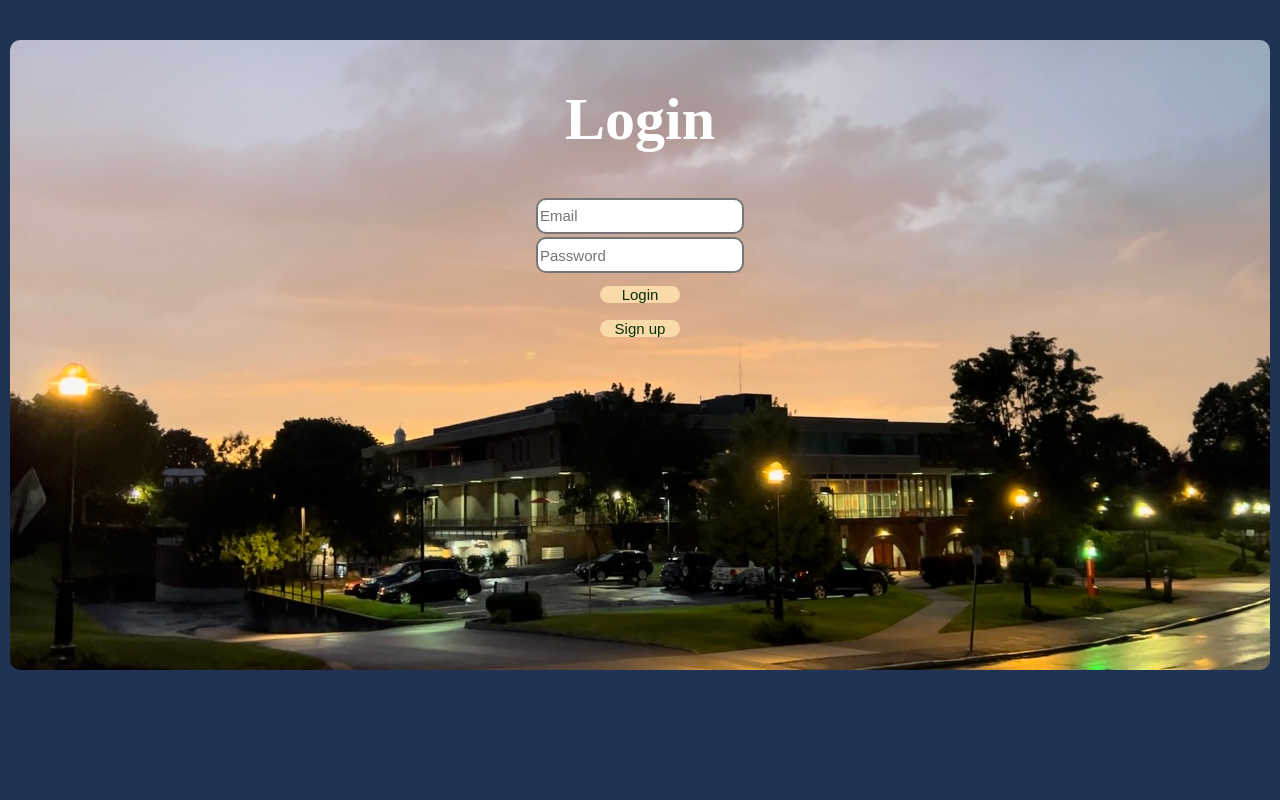
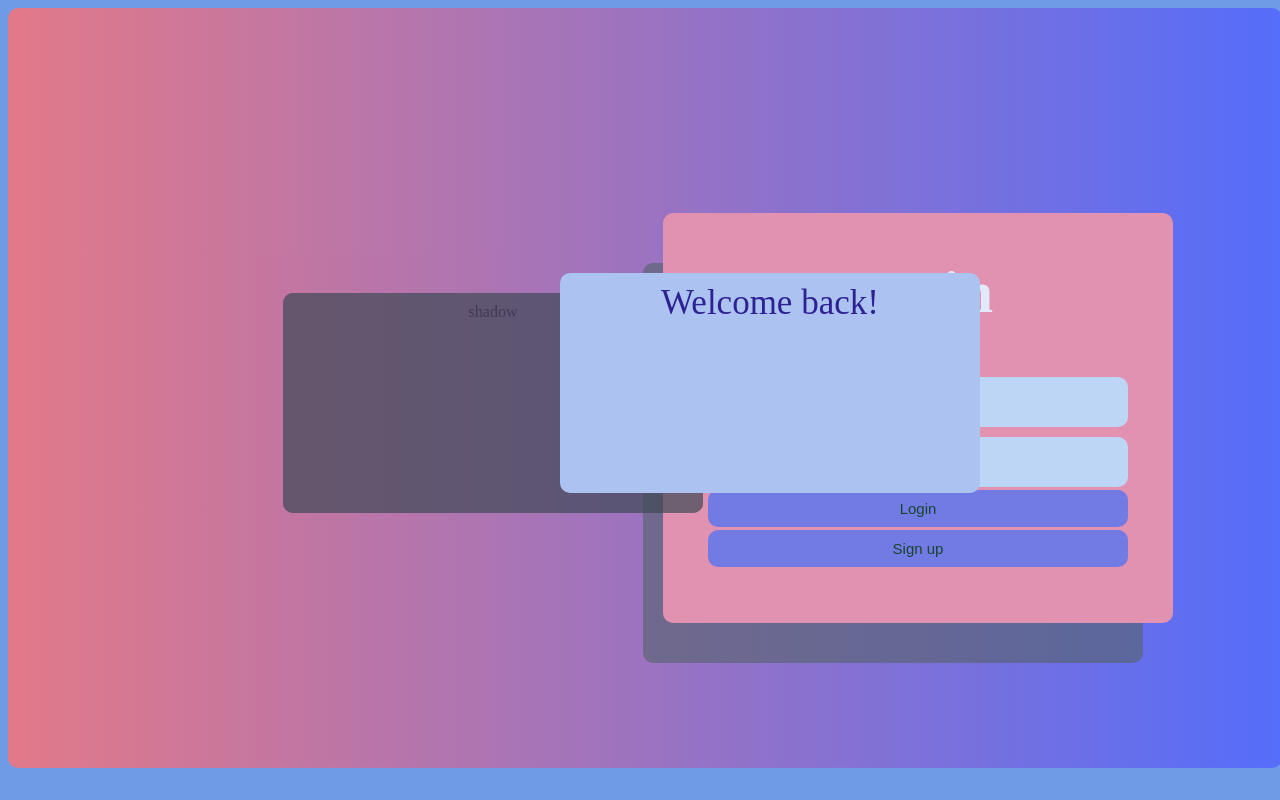
Before and after one commit to Rcheng2003/Sone, a React (Create React App) app in the folder client/: page /login in a window 1280 px wide. Built offline with nearby package versions, Linux system fonts and the light colour scheme.

Commit message:
New New CSS

```diff
--- a/client/src/components/Background-Video/Background.css
+++ b/client/src/components/Background-Video/Background.css
@@ -1,5 +1,4 @@
 .mini-sidebar{
-    background-color: grey;
     background: linear-gradient(90deg, rgb(252, 143, 75) 0%, rgba(28, 4, 180, 0.944) 100%);
     width: 300px;
     height: 150px;
@@ -49,7 +48,7 @@
     height: 100%;
     opacity: 80%;
     position: relative;
-
+    background-attachment: fixed;
 }
 
 .options{
--- a/client/src/components/Calculator/Calculator.css
+++ b/client/src/components/Calculator/Calculator.css
@@ -8,16 +8,16 @@
 }
 
 .calc {
-    background: linear-gradient(to right, #8ab4a2, #41584e);
-    height: 525px;
-    width: 325px;
+    background: linear-gradient(to right, #60ef9c, #20eded);
+    height: 300px;
+    width: 200px;
     border-radius: 15px;
     flex-direction: column;
     padding: 10px;
 }
 
 .display, .buttons {
-    background: #34463e;
+    background: #064466;
     opacity: 0.75;
     flex-direction: column;
     border-radius: 10px;
@@ -30,7 +30,7 @@
 .display {
     color: white;
     text-align: right;
-    font-size: 80px;
+    font-size: 50px;
     margin-bottom: 10px;
 }
 
@@ -43,8 +43,8 @@
 }
 
 .equalsBox, .Calcbox {
-    background: grey;
-    height: 70px;
+    background: rgb(218, 236, 140);
+    height: 30px;
     border-radius: 5px;
     display: flex;
     justify-content: center;
@@ -53,11 +53,11 @@
 }
 
 .Calcbox {
-    width: 70px;
+    width: 40px;
 
 }
 .equalsBox {
-    width: 150px;
+    width: 90px;
 }
 
 .equalsBox:hover, .Calcbox:hover {
--- a/client/src/components/Calendar/Calendar.css
+++ b/client/src/components/Calendar/Calendar.css
@@ -4,6 +4,7 @@
   border-radius: 8px;
   padding: 10px;
   width: 70%;
+  z-index: 1;
 }
 
 /* Custom styles for event elements */
--- a/client/src/components/Navbar/Navbar.css
+++ b/client/src/components/Navbar/Navbar.css
@@ -2,7 +2,8 @@
     display: center;
     list-style: none;
     align-items: center;
-
+    z-index: 3;
+    position: absolute;
 }
 
 .mainArrow{
@@ -12,7 +13,6 @@
     padding: 8px;
     border-radius: 10px;
     opacity: 40%;
-
     width: 20px;
     font-size: 40px;
     text-align: center;
--- a/client/src/components/Notepad/Notepad.css
+++ b/client/src/components/Notepad/Notepad.css
@@ -5,6 +5,7 @@
     padding-right: 15px;
     padding-left: 15px;
     min-height: 100vh;
+    z-index: 0;
 }
 
 .notes-list {
--- a/client/src/components/TopNavbar/TopNavbar.css
+++ b/client/src/components/TopNavbar/TopNavbar.css
@@ -4,19 +4,23 @@
   display: flex;
   justify-content: space-between;
   align-items: center;
-  background-color: #333;
+  background-color: rgb(226, 106, 106);
   color: #fff;
-  padding: 1rem;
+  padding: 5px;
+  border-radius: 10px;
 }
 
 .logo {
   font-size: 1.5rem;
   font-weight: bold;
+
 }
 
 .nav-links {
   display: flex;
   list-style: none;
+  font-family: "Gill Sans";
+  font-size: 20px;;
 }
 
 .nav-links li {
@@ -30,7 +34,7 @@
 }
 
 .nav-links li a:hover {
-  color: #f39c12;
+  color: #5512f3;
 }
 
 .roomButton{
@@ -38,5 +42,5 @@
 }
 
 .roomButton:hover{
-  color: #f39c12;
+  color: #5512f3;
 }
--- a/client/src/pages/HomePage.css
+++ b/client/src/pages/HomePage.css
@@ -1,4 +1,4 @@
 body{
-    background-color: #203354;
+    background-color: #6e9ae6;
 
 }
--- a/client/src/pages/LoginPage.css
+++ b/client/src/pages/LoginPage.css
@@ -1,36 +1,95 @@
 .Login{
+    background: linear-gradient(to right,rgb(255, 113, 113), rgb(79, 99, 255));
+    text-align: center;
+    object-fit: fill;
+    opacity: 80%;
+    margin: auto;
+    width: 100%;
+    height: 750px;
+    padding: 5px;
+    background-position: center center;
+    background-size: cover;
+    border-radius: 10px;
+    justify-content: space-between;
+    position: sticky;
+
+}
+
+.LoginShadow{
+    width: 500px;
+    height: 400px;
+    margin-top: 250px;
+    margin-left: 630px;
+    border-radius: 10px;
+    position: absolute;
+    box-shadow: inset 0 0 0 1000px rgba(82, 85, 83, 0.637);
+    color: white;
+}
+.Loginn{
     font-size: 30px;
-    align-items: center;
-    text-align: center;
-    color: rgb(255, 255, 255);
-    margin: auto;
-    background-color: rgb(105, 243, 199);
-    width: 1250px;
-    margin-top: 40px;
-    height: 620px;
+    width: 500px;
+    height: 400px;
+    margin-top: 200px;
+    margin-left: 650px;
+    background-color:rgb(254, 145, 163);
+    border-radius: 10px;
+    justify-content: space-between;
+    align-self: center;
     padding: 5px;
-    border-radius: 10px;
-    background: url("IMG_7675.jpg");
-
+    position: relative;
+    color: white;
 }
 
 
 .buttL{
     border-radius: 10px;
     color: rgb(5, 48, 4);
-    background-color: rgb(250, 218, 170);
+    background-color: rgb(115, 115, 227);
     border-style: none;
-    width: 80px;
+    width: 420px;
     font-size: 15px;
     margin-top: -10px;
-    padding: 0px;
+    padding: 10px;
+    margin-top: -10px;
 }
 
 .InputL{
-    margin-top: -20px;
+    margin-top: 10px;
     border-radius: 10px;
-    width: 200px;
+    width: 400px;
     font-size: 15px;
+    padding: 10px;
     height: 30px;
-    border-style: solid;
+    border-style: none;
+    background-color: rgb(209, 229, 249);
 }
+
+.WelcomeL{
+    width: 400px;
+    font-size: 35px;
+    padding: 10px;
+    height: 200px;
+    background-color: rgb(188, 206, 246);
+    border-radius: 10px;
+    margin-left: 250px;
+    align-self: baseline;
+    position: relative;
+    margin-top: -350px;
+    color: rgb(31, 5, 127);
+    justify-self: center;
+}
+
+.WelcomeLShadow{
+
+    width: 400px;
+    padding: 10px;
+    height: 200px;
+    background-color: rgb(0, 0, 0);
+    border-radius: 10px;
+    margin-left: 270px;
+    margin-top: -330px;
+    box-shadow: inset 0 0 0 1000px rgba(82, 85, 83, 0.637);
+    opacity: 70%;
+    position: absolute;
+
+}
--- a/client/src/pages/LoginPage.js
+++ b/client/src/pages/LoginPage.js
@@ -38,6 +38,8 @@ function LoginPage() {
   return (
     <div>
       <div className="Login">
+        <div className="LoginShadow"></div>
+        <div className="Loginn">
       <h1>Login</h1>
       <form onSubmit={loginUser}>
         <input className="InputL"
@@ -58,6 +60,17 @@ function LoginPage() {
       </form>
       <button className="buttL" onClick={() => navigate("/register")}>Sign up</button>
     </div>
+
+    <div className="WelcomeLShadow">
+      shadow
+    </div>
+
+    <div className="WelcomeL">
+      Welcome back!
+    </div>
+
+
+    </div>
     </div>
   );
 }
--- a/client/src/pages/RegisterPage.css
+++ b/client/src/pages/RegisterPage.css
@@ -1,37 +1,95 @@
 .Background{
-    background: url("image.png");
+    background: linear-gradient(to right,rgb(255, 113, 113), rgb(79, 99, 255));
     text-align: center;
     object-fit: fill;
-    color: rgb(16, 90, 111);
+    opacity: 80%;
     margin: auto;
-    width: 1250px;
-    margin-top: 40px;
-    height: 620px;
+    width: 100%;
+    height: 750px;
     padding: 5px;
     background-position: center center;
     background-size: cover;
     border-radius: 10px;
+    justify-content: space-between;
+    position: sticky;
 }
+
+.BackgroundRshadow{
+    width: 500px;
+    height: 400px;
+    margin-top: 230px;
+    margin-left: 290px;
+    border-radius: 10px;
+    position: absolute;
+    box-shadow: inset 0 0 0 1000px rgba(82, 85, 83, 0.637);
+    color: white;
+}
+
 .Register{
     font-size: 30px;
+    width: 500px;
+    height: 400px;
+    margin-top: 200px;
+    margin-left: 250px;
+    background-color: rgb(188, 206, 246);
+    border-radius: 10px;
+    justify-content: space-between;
+    align-self: center;
+    padding: 5px;
+    position: relative;
 }
+
 
 .buttR{
     border-radius: 10px;
-    color: rgb(5, 48, 4);
-    background-color: rgb(142, 194, 246);
+    background-color: rgb(115, 115, 227);
     border-style: none;
-    width: 80px;
+    width: 420px;
     font-size: 15px;
     margin-top: -10px;
-    padding: 0px;
+    padding: 10px;
+    margin-top: -10px;
 }
 
 .InputR{
-    margin-top: -20px;
+    margin-top: 10px;
     border-radius: 10px;
-    width: 200px;
+    width: 400px;
     font-size: 15px;
+    padding: 10px;
     height: 30px;
-    border-style: solid;
+    border-style: none;
+    background-color: rgb(209, 229, 249);
 }
+
+.RPWelcome{
+    width: 500px;
+    font-size: 35px;
+    padding: 10px;
+    height: 200px;
+    background-color: rgb(254, 145, 163);
+    border-radius: 10px;
+    margin-left: 750px;
+    align-self: baseline;
+    position: relative;
+    margin-top: -350px;
+    color: white;
+
+}
+
+p span{
+    display: block;
+}
+
+.RPWelcomeShadow{
+    width: 500px;
+    padding: 10px;
+    height: 200px;
+    background-color: rgb(0, 0, 0);
+    border-radius: 10px;
+    margin-left: 730px;
+    margin-top: -330px;
+    box-shadow: inset 0 0 0 1000px rgba(82, 85, 83, 0.637);
+    opacity: 70%;
+    position: absolute;
+}
--- a/client/src/pages/RegisterPage.js
+++ b/client/src/pages/RegisterPage.js
@@ -1,6 +1,7 @@
 import { useState } from "react";
 import { useNavigate } from "react-router-dom";
 import "./RegisterPage.css";
+import * as IoIcons from "react-icons/io5";
 
 function RegisterPage() {
   const navigate = useNavigate();
@@ -34,6 +35,7 @@ function RegisterPage() {
   return (
     <div>
       <div className="Background">
+      <div className="BackgroundRshadow"> shadow </div>
         <div className="Register">
       <h1>Register</h1>
       <form onSubmit={registerUser}>
@@ -60,8 +62,18 @@ function RegisterPage() {
         <br />
         <input className="buttR" type="submit" value="Register" />
       </form>
+      </div>
+    <div className="RPWelcomeShadow">
+      shadow
+    </div>
+
+    <div className="RPWelcome">
+     <p><span>Hi, <IoIcons.IoHappy></IoIcons.IoHappy> </span>
+      <span>Welcome to Sone! </span>
+      </p>
     </div>
     </div>
+
     </div>
 
   );
```
Also changed, not shown: client/src/components/Calculator/Calculator.txt (added).
